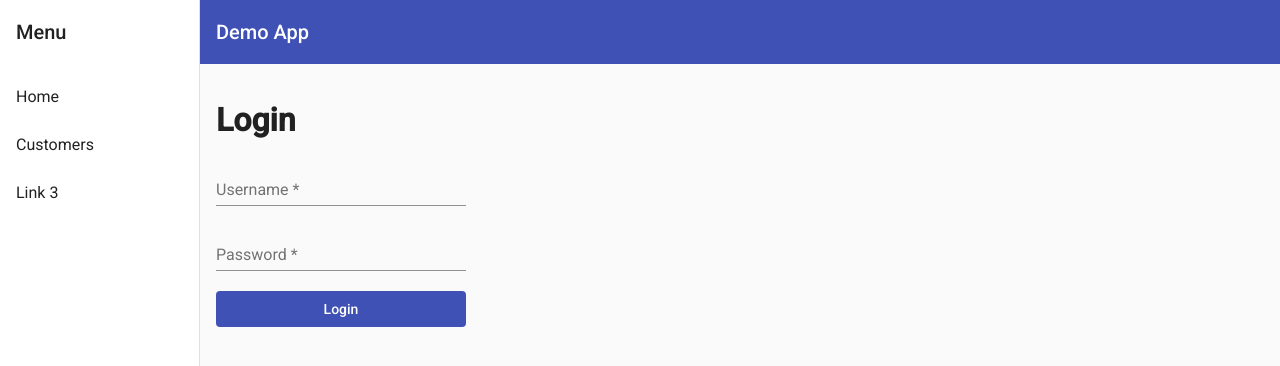
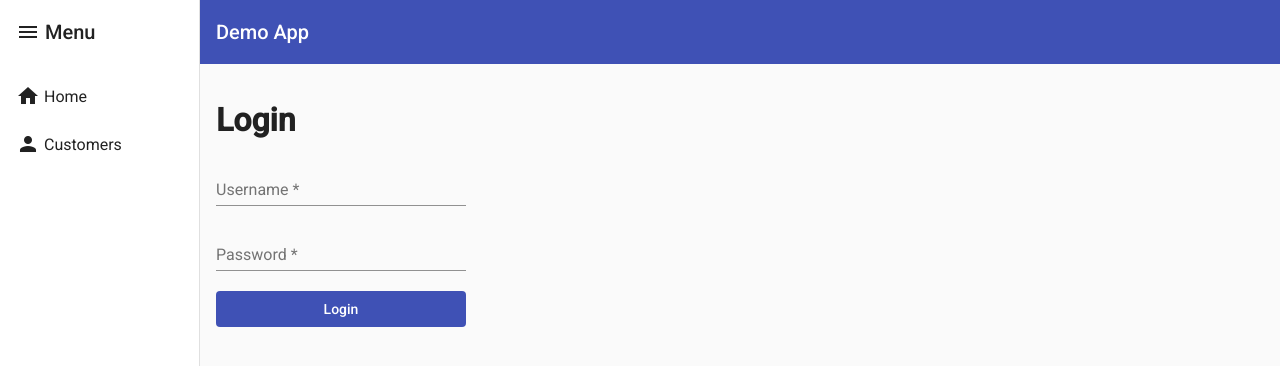
Before and after one commit to cjanz/nx-monorepo-sample, an Angular app: page /auth/login in a window 1280 px wide. Shown: the top 366 px of the page. Built offline with nearby package versions, Linux system fonts and the light colour scheme.

Commit message:
Polish navigation a bit

```diff
--- a/src/app/shared/navigation/navigation.component.html
+++ b/src/app/shared/navigation/navigation.component.html
@@ -3,11 +3,10 @@
       [attr.role]="(isHandset$ | async) ? 'dialog' : 'navigation'"
       [mode]="(isHandset$ | async) ? 'over' : 'side'"
       [opened]="(isHandset$ | async) === false">
-    <mat-toolbar>Menu</mat-toolbar>
+    <mat-toolbar><mat-icon>menu</mat-icon>&nbsp;Menu</mat-toolbar>
     <mat-nav-list>
-      <a mat-list-item routerLink="/home" routerLinkActive="active">Home</a>
-      <a mat-list-item routerLink="/customers" routerLinkActive="active">Customers</a>
-      <a mat-list-item href="#">Link 3</a>
+      <a mat-list-item routerLink="/home" routerLinkActive="active"><mat-icon>home</mat-icon>&nbsp;Home</a>
+      <a mat-list-item routerLink="/customers" routerLinkActive="active"><mat-icon>person</mat-icon>&nbsp;Customers</a>
     </mat-nav-list>
   </mat-sidenav>
   <mat-sidenav-content>
```
